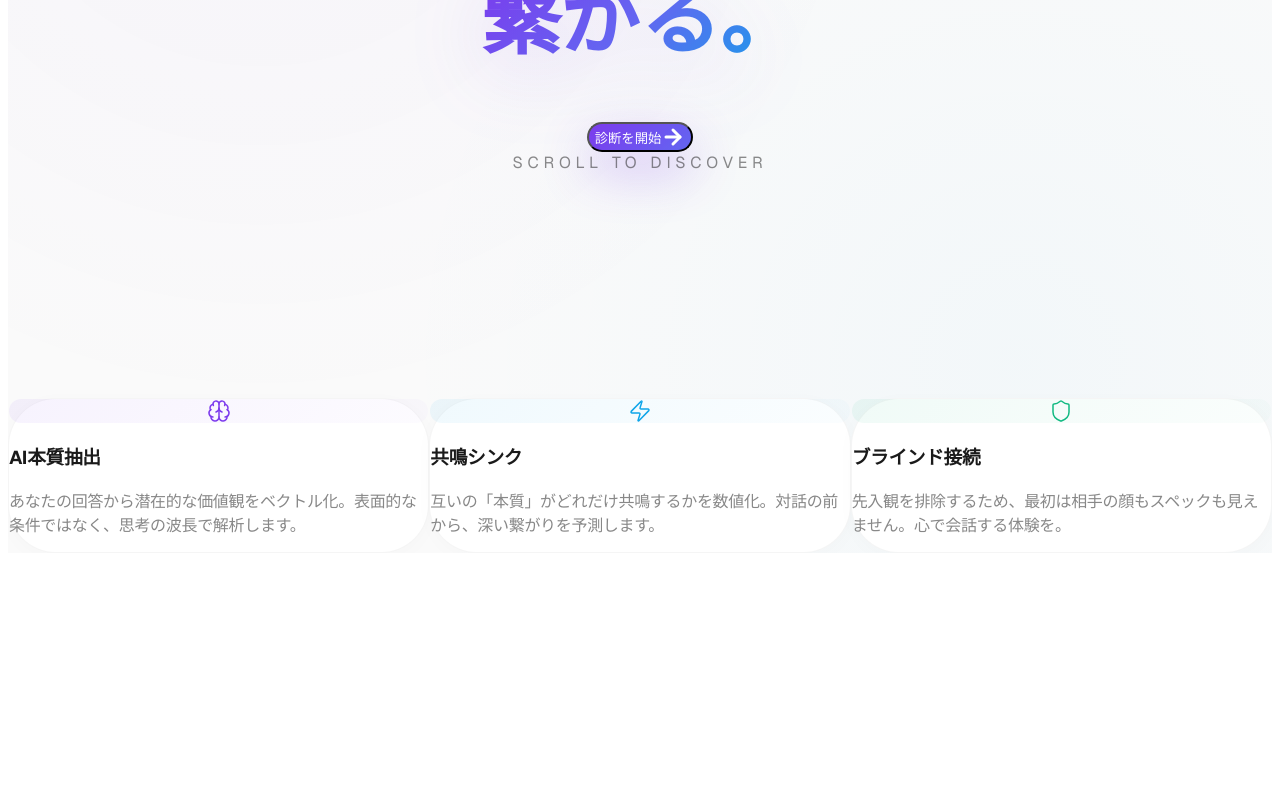
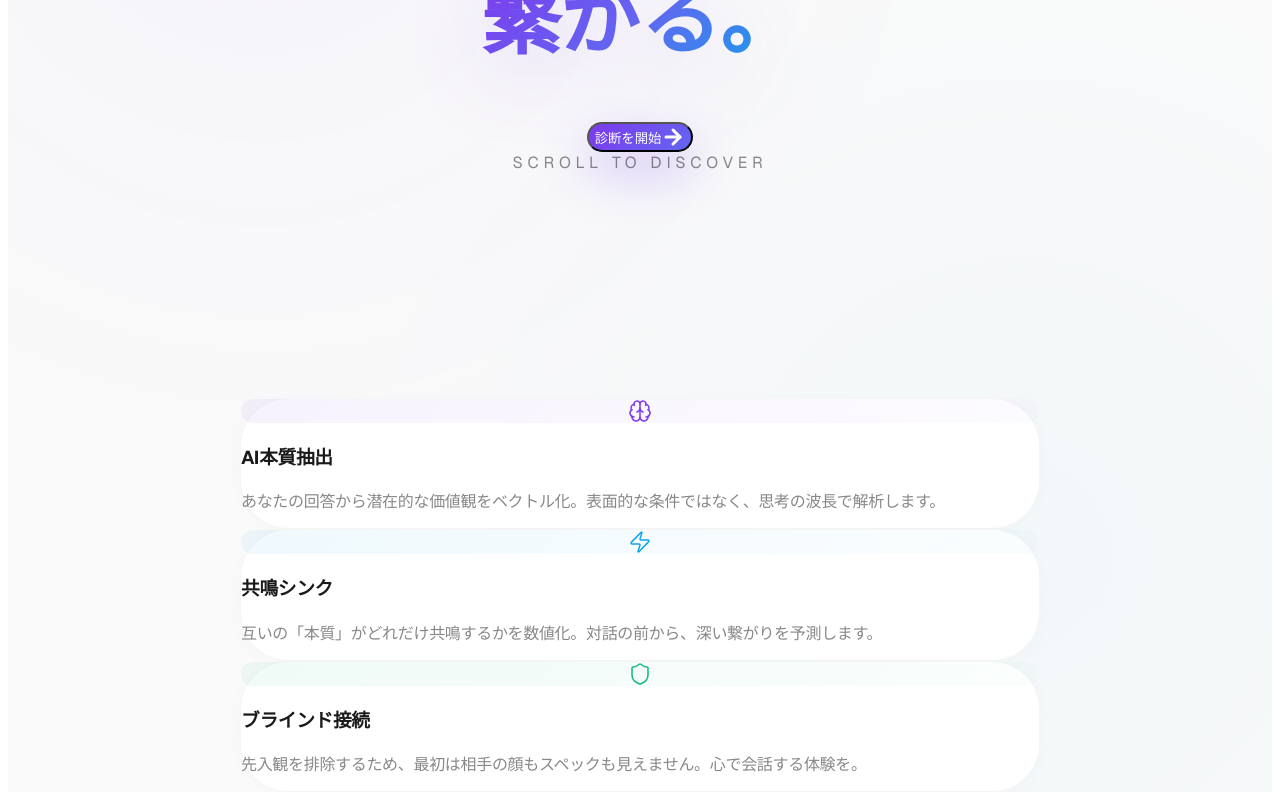
Before and after one commit to fumi3333/ZAX, a Next.js app: page / in a window 1280 px wide. Shown: the part 410-1210 px from the top of the page. Before the commit the page ends 971 px from the top, so only its background shows below. Built offline with nearby package versions, Linux system fonts and the light colour scheme.

Commit message:
Verticalize Feature Cards layout

```diff
--- a/src/app/page.tsx
+++ b/src/app/page.tsx
@@ -142,8 +142,7 @@ export default function Home() {
             whileInView={{ opacity: 1, y: 0 }}
             viewport={{ once: true, margin: "-15%" }}
             transition={{ duration: 1.2, ease: [0.22, 1, 0.36, 1] }} // Custom bezier for smooth deceleration
-            className="grid grid-cols-1 md:grid-cols-3 gap-8 w-full max-w-[1400px] mx-auto px-8 py-32"
-            style={{ gridTemplateColumns: 'repeat(auto-fit, minmax(350px, 1fr))' }}
+            className="grid grid-cols-1 gap-8 w-full max-w-[800px] mx-auto px-8 py-32"
           >
             {features.map((feature, i) => (
               <motion.div
```
